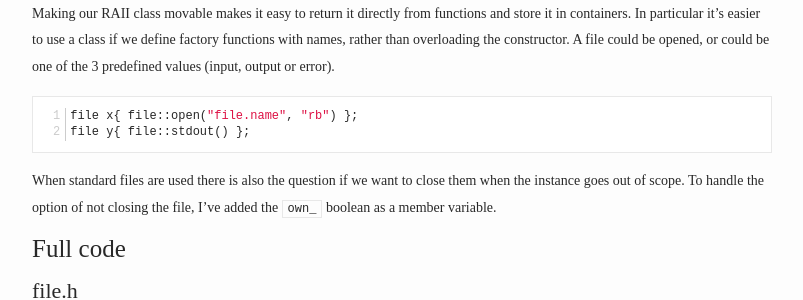
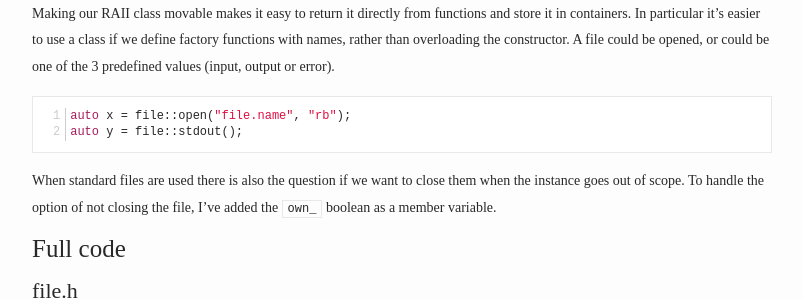
Before and after one commit to bajamircea/bajamircea.github.io, a Jekyll site: the page built from _posts/2015-03-23-fat-raii.markdown, in a window 1280 px wide and 900 px high, scrolled down 690 px. Shown: the part 151-451 px from the top of the window, without its empty margins (238-1041 px from the left). Built offline with Jekyll 4.4.1, drawn with Linux system fonts in a browser that asks for light colours; nearby versions of some CDN libraries; some of the changed text lies outside the part shown.

Commit message:
Use auto

```diff
--- a/_posts/2015-03-23-fat-raii.markdown
+++ b/_posts/2015-03-23-fat-raii.markdown
@@ -48,8 +48,8 @@ constructor. A file could be opened, or could be one of the 3 predefined values
 (input, output or error).
 
 {% highlight c++ linenos %}
-file x{ file::open("file.name", "rb") };
-file y{ file::stdout() };
+auto x = file::open("file.name", "rb");
+auto y = file::stdout();
 {% endhighlight %}
 
 When standard files are used there is also the question if we want to close
@@ -192,8 +192,8 @@ void file::log_and_throw(const char * message)
 
 void copy_file()
 {
-  file src{ file::open("src.bin", "rb") };
-  file dst{ file::stdout() };
+  auto src = file::open("src.bin", "rb");
+  auto dst = file::stdout();
   char buffer[1024];
 
   do
```
